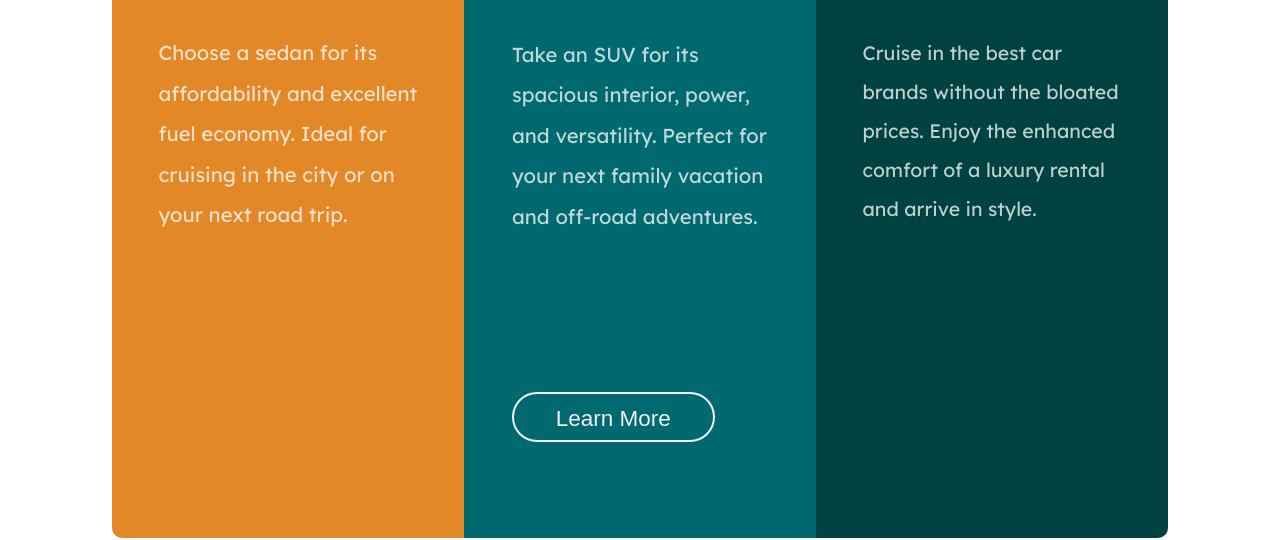
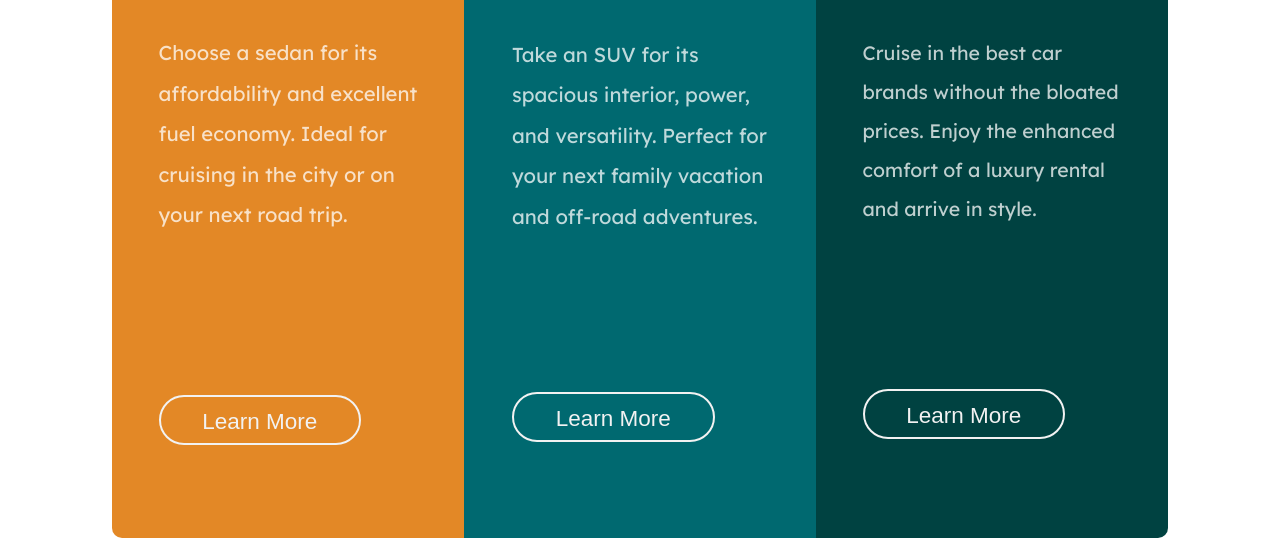
Before and after one commit to O-O26/preview-card, a plain HTML site: page index.html in a window 1280 px wide. Shown: the part 262-802 px from the top of the page. Drawn offline with Linux system fonts and the light colour scheme.

Commit message:
Update preview-card.css

```diff
--- a/preview-card.css
+++ b/preview-card.css
@@ -23,10 +23,7 @@ body{
   border-radius: 10px 0 0 10px;
 }
 .item1 .button{
-  margin: 15em 0 0 0;
-}
-.item3 .button{
-  margin: 15em 0 0 0;
+  margin: 6.2em 0 0 0;
 }
 .item2{
   grid-area: item2;
@@ -39,8 +36,11 @@ body{
   background-color: hsl(179, 100%, 13%);
   padding: 3.1em;
   border-radius: 0 10px 10px 0;
-  /* overflow: hidden; */
 }
+.item3 .button{
+  margin: 6.3em 0 0 0;
+}
+
 .item3 p{
   font-size: 1.3em;
 }
```
